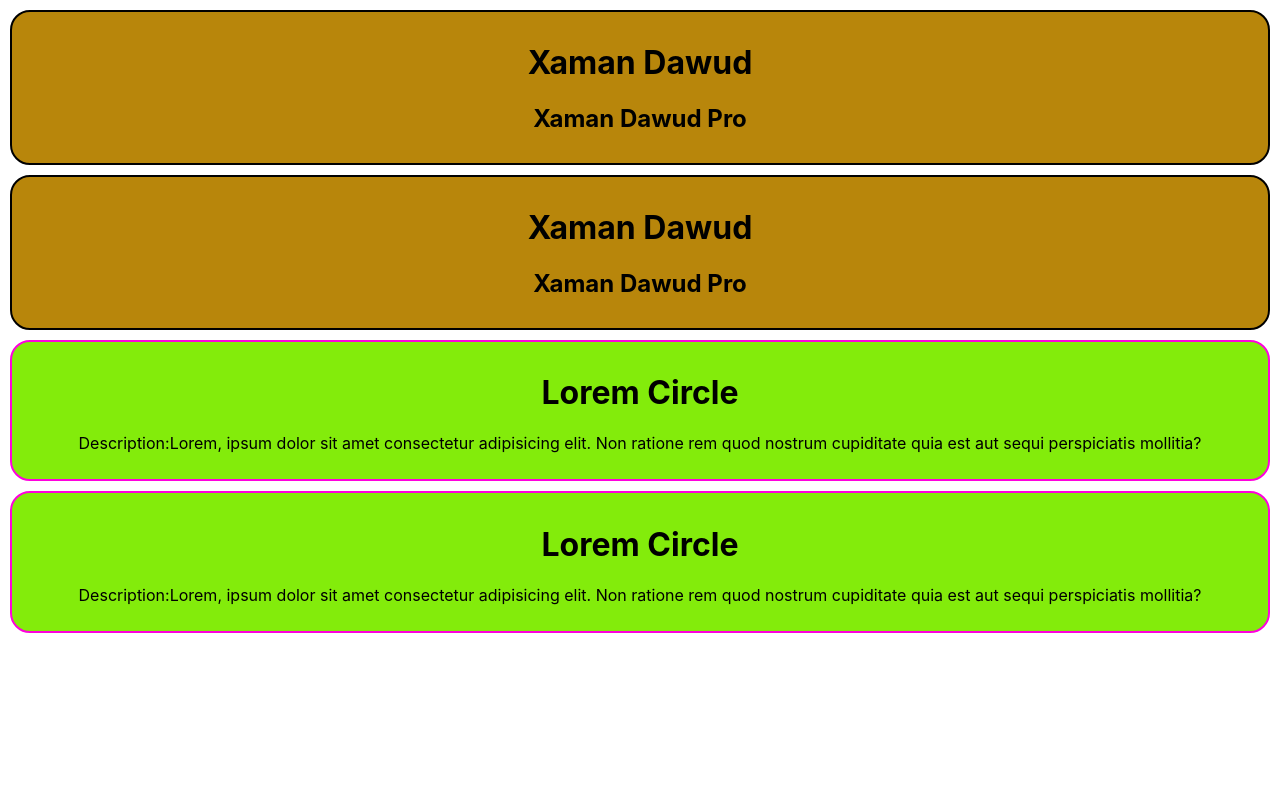
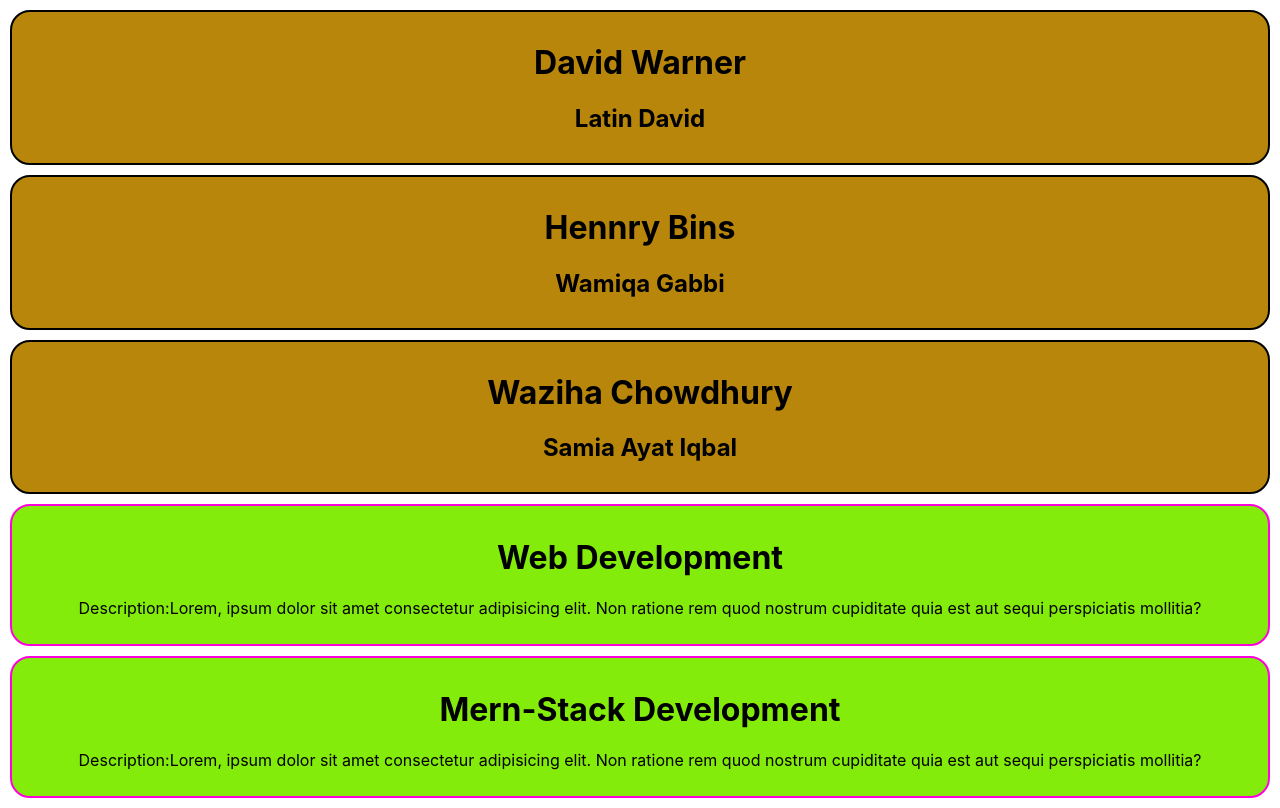
Before and after one commit to xamanDawud/react-core-concepts, a React (Create React App) app: page / in a window 1280 px wide. Built offline with nearby package versions, Linux system fonts and the light colour scheme.

Commit message:
similiar in look and different in data also have explored

```diff
--- a/src/App.js
+++ b/src/App.js
@@ -4,27 +4,29 @@ import "./App.css";
 function App() {
   return (
     <div className="App">
-      <Shapes></Shapes>
-      <Shapes></Shapes>
-      <Circle></Circle>
-      <Circle></Circle>
+      <Shapes firstName="David Warner" lastName="Latin David"></Shapes>
+      <Shapes firstName="Hennry Bins" lastName="Wamiqa Gabbi"></Shapes>
+      <Shapes firstName="Waziha Chowdhury" lastName="Samia Ayat Iqbal"></Shapes>
+      <Circle title="Web Development"></Circle>
+      <Circle title="Mern-Stack Development"></Circle>
     </div>
   );
 }
 
-function Shapes() {
+function Shapes(props) {
+  console.log(props);
   return (
     <div className="xdStyle">
-      <h1>Xaman Dawud</h1>
-      <h2>Xaman Dawud Pro</h2>
+      <h1>{props.firstName}</h1>
+      <h2>{props.lastName}</h2>
     </div>
   );
 }
 
-function Circle() {
+function Circle(props) {
   return (
     <div className="circle_style">
-      <h1>Lorem Circle</h1>
+      <h1>{props.title}</h1>
       <p>
         Description:
         <span>
```
